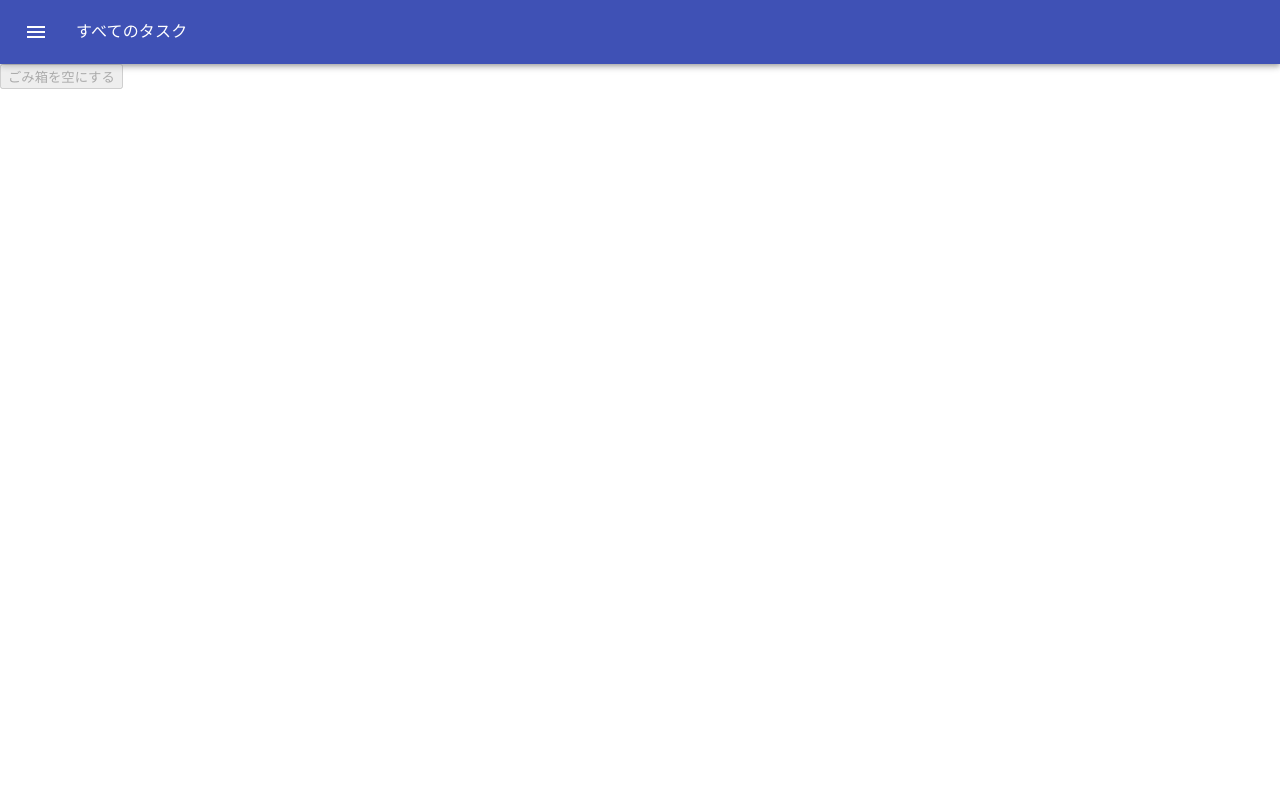
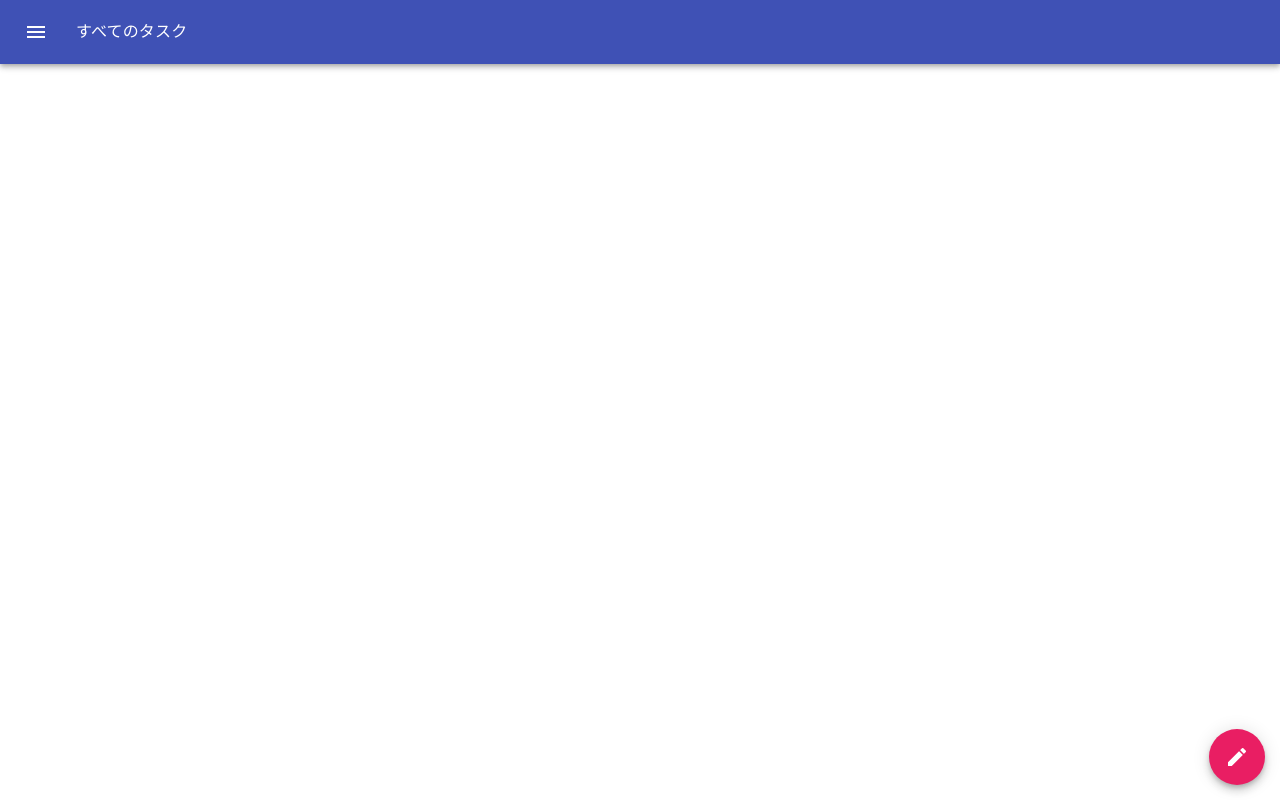
Before and after one commit to dankichi24/todo-type, a React (Vite) app: page / in a window 1280 px wide. Built offline with nearby package versions, Linux system fonts and the light colour scheme.

Commit message:
✨ AlertDialog コンポーネントの作成と ActionButton コンポーネントMUI化

```diff
--- a/src/ActionButton.tsx
+++ b/src/ActionButton.tsx
@@ -1,13 +1,47 @@
+import Fab from "@mui/material/Fab";
+import Icon from "@mui/material/Icon";
+
+import { styled } from "@mui/material/styles";
+
 type Props = {
   todos: Todo[];
-  onEmpty: () => void;
+  filter: Filter;
+  alertOpen: boolean;
+  dialogOpen: boolean;
+  onToggleAlert: () => void;
+  onToggleDialog: () => void;
 };
 
-export const ActionButton = (props: Props) => (
-  <button
-    onClick={props.onEmpty}
-    disabled={props.todos.filter((todo) => todo.removed).length === 0}
-  >
-    ごみ箱を空にする
-  </button>
-);
+const FabButton = styled(Fab)({
+  position: "fixed",
+  right: 15,
+  bottom: 15,
+});
+
+export const ActionButton = (props: Props) => {
+  const removed = props.todos.filter((todo) => todo.removed).length !== 0;
+
+  return (
+    <>
+      {props.filter === "removed" ? (
+        <FabButton
+          aria-label="fab-delete-button"
+          color="secondary"
+          onClick={props.onToggleAlert}
+          disabled={!removed || props.alertOpen}
+        >
+          <Icon>delete</Icon>
+        </FabButton>
+      ) : (
+        <FabButton
+          aria-label="fab-add-button"
+          color="secondary"
+          onClick={props.onToggleDialog}
+          disabled={props.filter === "checked" || props.dialogOpen}
+        >
+          <Icon>create</Icon>
+        </FabButton>
+      )}
+    </>
+  );
+};
--- /dev/null
+++ b/src/AlertDialog.tsx
@@ -0,0 +1,48 @@
+import Button from "@mui/material/Button";
+import Dialog from "@mui/material/Dialog";
+import DialogTitle from "@mui/material/DialogTitle";
+import DialogActions from "@mui/material/DialogActions";
+import DialogContent from "@mui/material/DialogContent";
+import DialogContentText from "@mui/material/DialogContentText";
+
+import { styled } from "@mui/material/styles";
+
+type Props = {
+  alertOpen: boolean;
+  onEmpty: () => void;
+  onToggleAlert: () => void;
+};
+
+const Alert = styled(Dialog)(() => ({
+  fontFamily: "-apple-system, BlinkMacSystemFont, Roboto, sans-serif",
+}));
+
+export const AlertDialog = (props: Props) => (
+  <Alert open={props.alertOpen} onClose={props.onToggleAlert}>
+    <DialogTitle>アラート</DialogTitle>
+    <DialogContent>
+      <DialogContentText>本当にごみ箱を完全に空にしますか？</DialogContentText>
+      <DialogContentText>この操作は取り消しできません。</DialogContentText>
+    </DialogContent>
+    <DialogActions>
+      <Button
+        aria-label="alert-cancel"
+        onClick={props.onToggleAlert}
+        color="primary"
+      >
+        キャンセル
+      </Button>
+      <Button
+        aria-label="alert-ok"
+        onClick={() => {
+          props.onToggleAlert();
+          props.onEmpty();
+        }}
+        color="secondary"
+        autoFocus
+      >
+        OK
+      </Button>
+    </DialogActions>
+  </Alert>
+);
--- a/src/App.tsx
+++ b/src/App.tsx
@@ -8,6 +8,7 @@ import { ToolBar } from "./ToolBar";
 import { SideBar } from "./SideBar";
 import { TodoItem } from "./TodoItem";
 import { FormDialog } from "./FormDialog";
+import { AlertDialog } from "./AlertDialog";
 import { ActionButton } from "./ActionButton";
 
 const theme = createTheme({
@@ -30,6 +31,7 @@ export const App = () => {
   const [todos, setTodos] = useState<Todo[]>([]);
   const [filter, setFilter] = useState<Filter>("all");
 
+  const [alertOpen, setAlertOpen] = useState(false);
   const [dialogOpen, setDialogOpen] = useState(false);
   const [drawerOpen, setDrawerOpen] = useState(false);
 
@@ -40,6 +42,10 @@ export const App = () => {
   const handleToggleDialog = () => {
     setDialogOpen((dialogOpen) => !dialogOpen);
     setText("");
+  };
+
+  const handleToggleAlert = () => {
+    setAlertOpen((alertOpen) => !alertOpen);
   };
 
   const handleChange = (
@@ -108,8 +114,20 @@ export const App = () => {
         onSubmit={handleSubmit}
         onToggleDialog={handleToggleDialog}
       />
+      <AlertDialog
+        alertOpen={alertOpen}
+        onEmpty={handleEmpty}
+        onToggleAlert={handleToggleAlert}
+      />
       <TodoItem todos={todos} filter={filter} onTodo={handleTodo} />
-      <ActionButton todos={todos} onEmpty={handleEmpty} />
+      <ActionButton
+        todos={todos}
+        filter={filter}
+        alertOpen={alertOpen}
+        dialogOpen={dialogOpen}
+        onToggleAlert={handleToggleAlert}
+        onToggleDialog={handleToggleDialog}
+      />
     </ThemeProvider>
   );
 };
```
